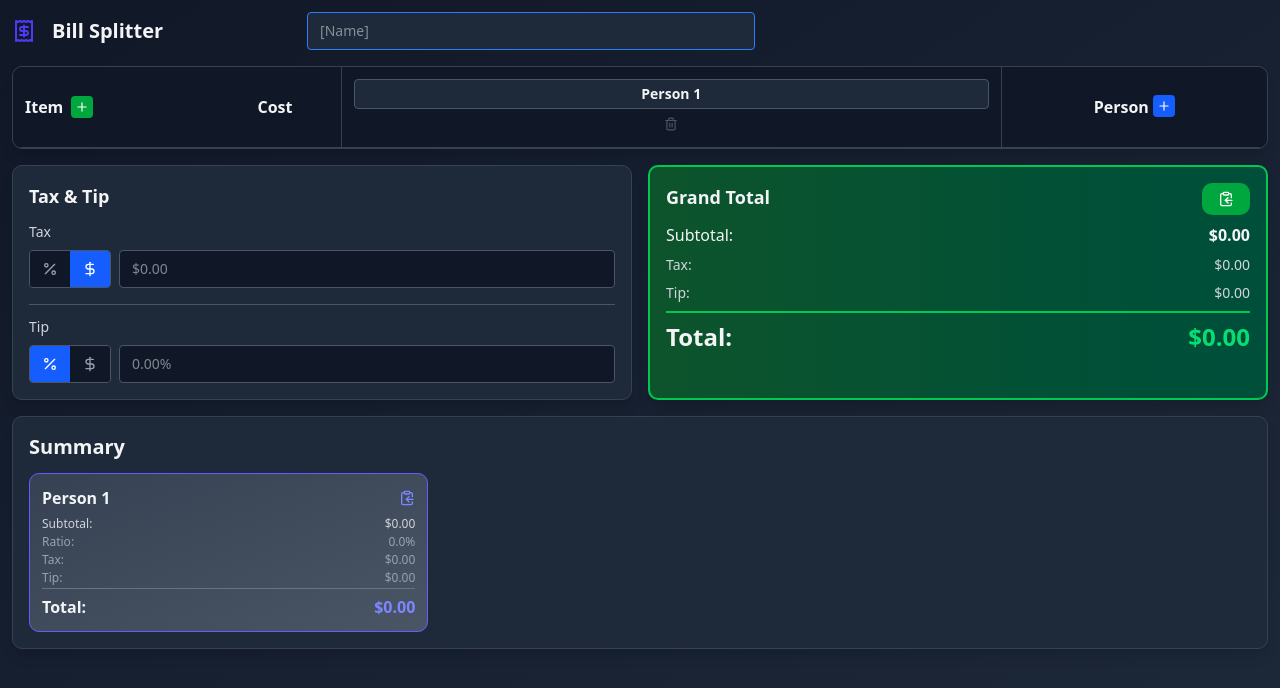
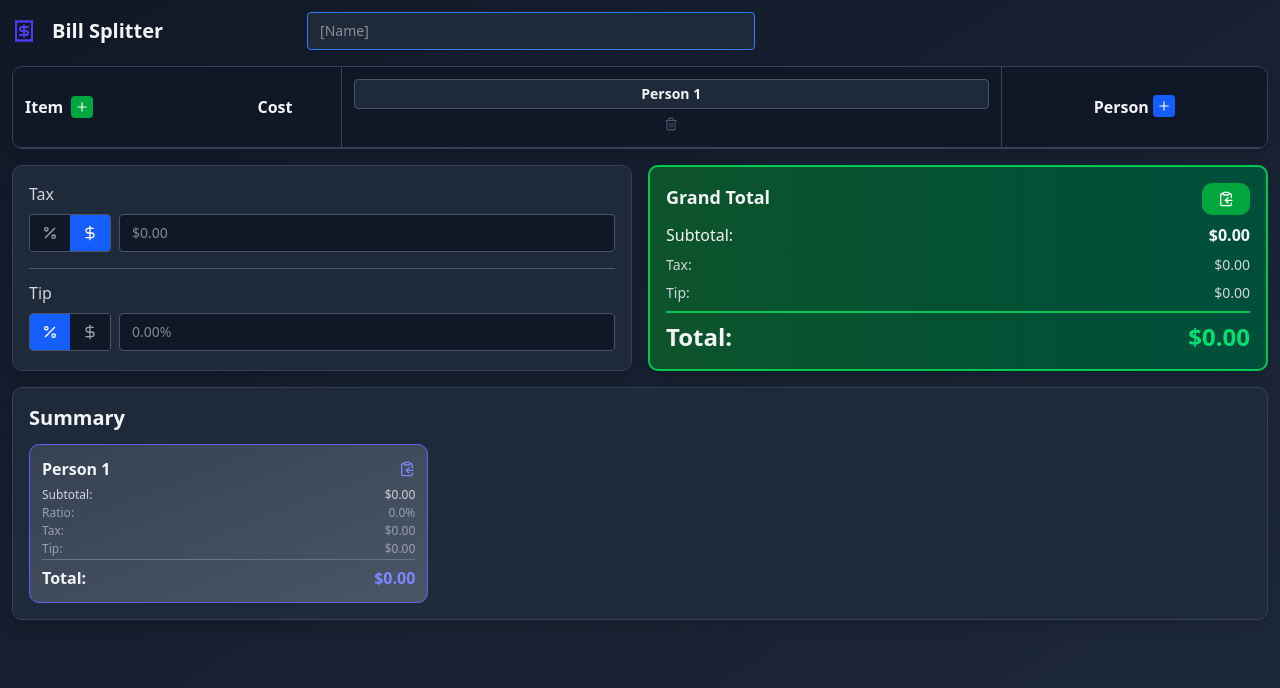
Before and after one commit to macimiri/bill_split, a React (Vite) app: page / in a window 1280 px wide. Shown: the top 688 px of the page. Built offline with nearby package versions, Linux system fonts and the light colour scheme.

Commit message:
Simplify Tax+Tip header

```diff
--- a/src/bill_split.tsx
+++ b/src/bill_split.tsx
@@ -482,10 +482,9 @@ export default function BillSplitter() {
         <div className="grid grid-cols-1 md:grid-cols-2 gap-4 mt-4">
           {/* Tax + Tip box */}
           <div className="bg-gray-800 rounded-lg shadow-lg p-4 border border-gray-700">
-            <h2 className="text-lg font-semibold text-gray-100 mb-3">Tax & Tip</h2>
             <div className="space-y-3">
               <div className='mb-4'>
-                <label className="block text-sm font-medium mb-2 text-gray-300">Tax</label>
+                <label className="block text-md font-medium mb-2 text-gray-300">Tax</label>
                 <div className="flex gap-2">
                   <div className="flex border border-gray-600 rounded overflow-hidden">
                     <button
@@ -529,7 +528,7 @@ export default function BillSplitter() {
               </div>
               <Separator className='bg-gray-600'/>
               <div>
-                <label className="block text-sm font-medium mb-2 text-gray-300">Tip</label>
+                <label className="block text-md font-medium mb-2 text-gray-300">Tip</label>
                 <div className="flex gap-2">
                   <div className="flex border border-gray-600 rounded overflow-hidden">
                     <button
```
